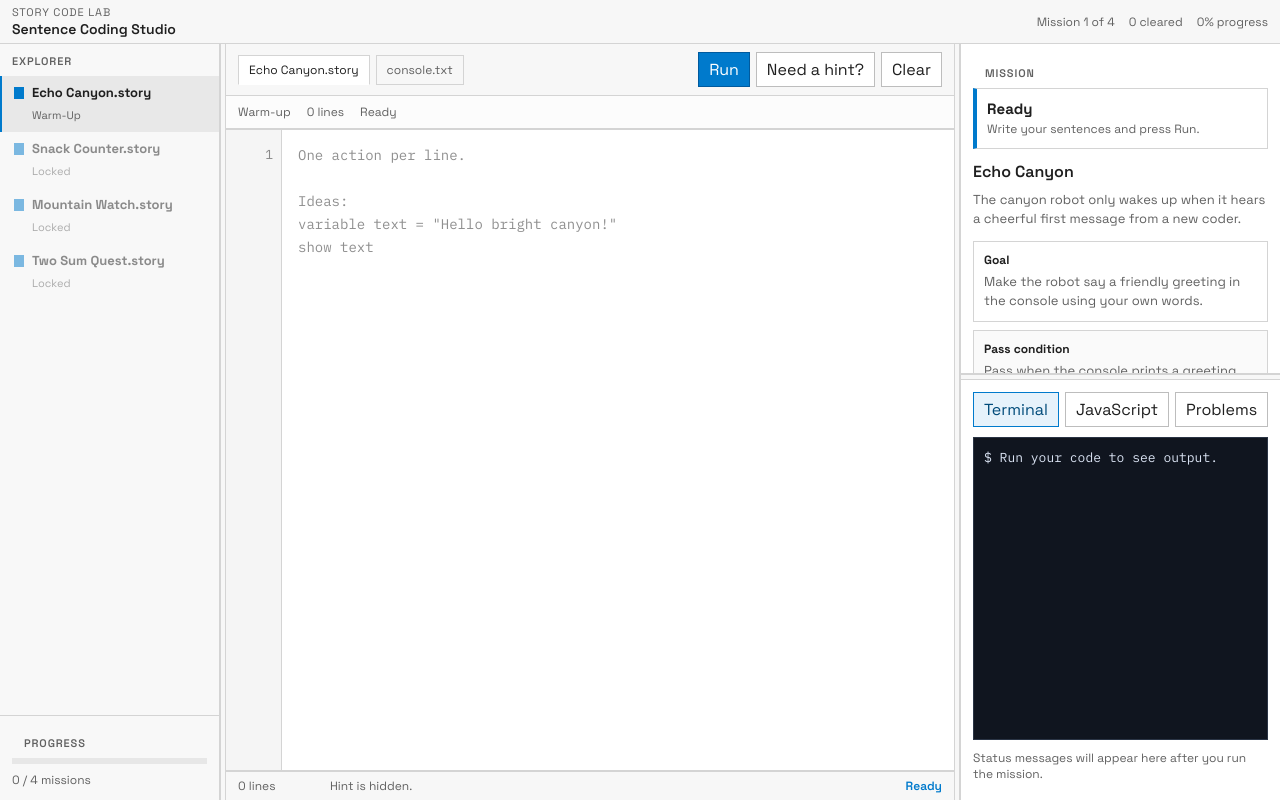
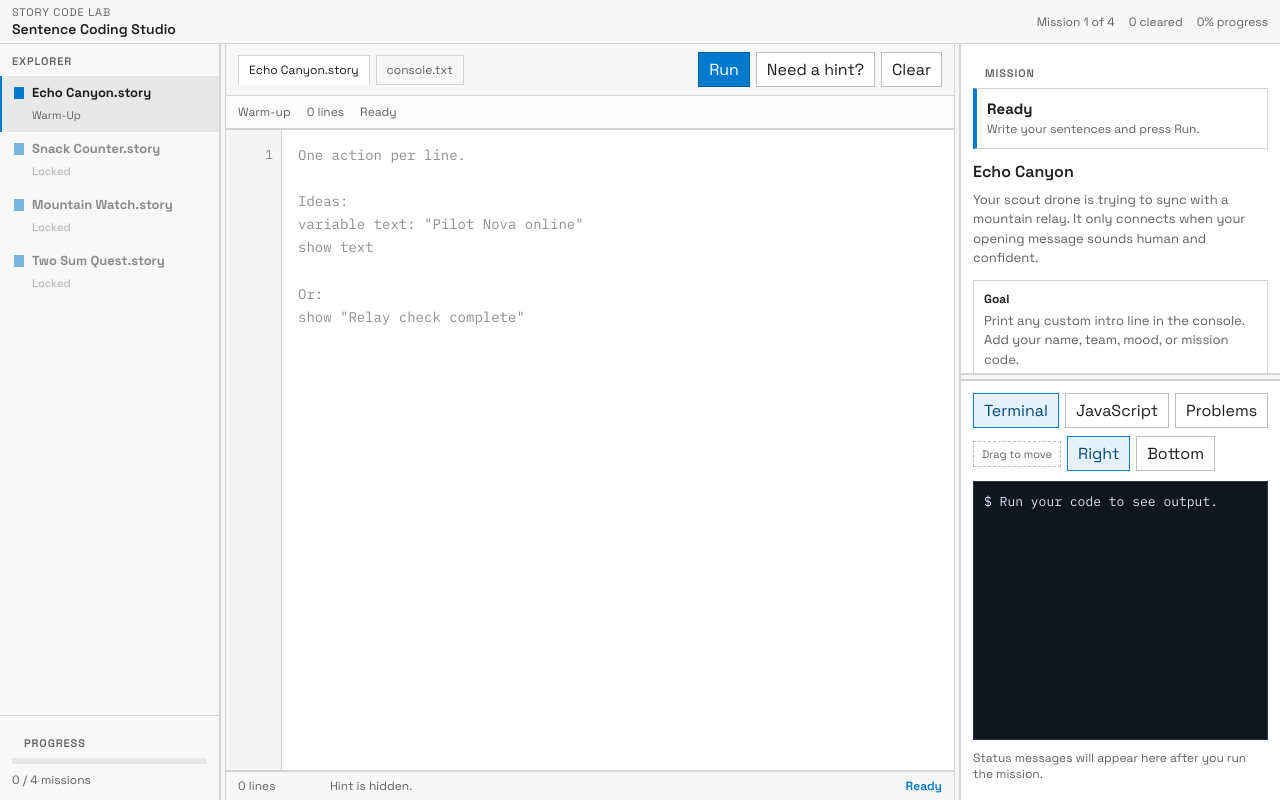
Before and after one commit to DH4410/LearnToCode, a Next.js app: page / in a window 1280 px wide. Built offline with nearby package versions, Linux system fonts and the light colour scheme.

Commit message:
feat: enhance terminal functionality with docking options and improved layout handling

```diff
--- a/app/globals.css
+++ b/app/globals.css
@@ -46,6 +46,12 @@ textarea {
   display: grid;
   grid-template-rows: 44px minmax(0, 1fr);
   background: var(--panel);
+}
+
+.workspace-body {
+  min-height: 0;
+  display: grid;
+  grid-template-rows: minmax(0, 1fr);
 }
 
 .topbar {
@@ -558,6 +564,41 @@ textarea {
   gap: 10px;
 }
 
+.terminal-panel {
+  border-top: 1px solid var(--border);
+}
+
+.terminal-topbar {
+  display: flex;
+  align-items: center;
+  justify-content: space-between;
+  gap: 8px;
+  flex-wrap: wrap;
+}
+
+.dock-row {
+  display: flex;
+  align-items: center;
+  gap: 6px;
+}
+
+.dock-handle {
+  display: inline-flex;
+  align-items: center;
+  padding: 5px 8px;
+  border: 1px dashed var(--border-strong);
+  color: var(--muted);
+  font-size: 11px;
+  cursor: move;
+  user-select: none;
+}
+
+.dock-handle:hover {
+  border-color: var(--accent);
+  color: #004b7a;
+  background: var(--accent-soft);
+}
+
 .output-tabs {
   display: flex;
   gap: 6px;
@@ -630,6 +671,10 @@ textarea {
     grid-template-columns: 1fr;
   }
 
+  .workspace-body {
+    grid-template-rows: auto;
+  }
+
   .resize-handle {
     display: none;
   }
@@ -642,6 +687,11 @@ textarea {
 
   .editor-column {
     min-height: 520px;
+  }
+
+  .dock-row {
+    width: 100%;
+    justify-content: flex-start;
   }
 }
 
--- a/app/page.tsx
+++ b/app/page.tsx
@@ -19,6 +19,7 @@ const defaultResult: StoryResult = {
 const languageGuide = [
   "make a number called score with 10",
   "variable text = \"hi\"",
+  "variable text: \"hi\"",
   "let nums = [2, 7, 11, 15]",
   "const target = 9",
   "make a list called nums with 2, 7, 11, 15",
@@ -154,7 +155,7 @@ const lintProgram = (program: string): EditorIssue[] => {
       return;
     }
 
-    const isAssignmentLike = /^([a-zA-Z_][\w]*)\s*=/.test(trimmed);
+    const isAssignmentLike = /^([a-zA-Z_][\w]*)\s*[:=]/.test(trimmed);
     const lowerFirst = firstToken.toLowerCase();
 
     if (!commandKeywords.has(lowerFirst) && !isAssignmentLike) {
@@ -188,6 +189,17 @@ const lintProgram = (program: string): EditorIssue[] => {
         line: index + 1,
         token: firstToken,
         message: "Expected a value after show/print.",
+      });
+    }
+
+    if (
+      ["variable", "let", "const"].includes(lowerFirst) &&
+      !/^(variable|let|const)\s+[a-zA-Z][\w]*\s*[:=]\s*.+$/i.test(trimmed)
+    ) {
+      issues.push({
+        line: index + 1,
+        token: firstToken,
+        message: "Expected: variable name = value (or name: value)",
       });
     }
   });
@@ -247,6 +259,8 @@ type LayoutState = {
   leftWidth: number;
   rightWidth: number;
   missionHeight: number;
+  bottomTerminalHeight: number;
+  terminalDock: "right" | "bottom";
 };
 
 type DragState =
@@ -264,6 +278,16 @@ type DragState =
       type: "mission";
       startY: number;
       startHeight: number;
+    }
+  | {
+      type: "terminal-bottom";
+      startY: number;
+      startHeight: number;
+    }
+  | {
+      type: "terminal-dock";
+      startX: number;
+      startY: number;
     };
 
 export default function Home() {
@@ -281,6 +305,8 @@ export default function Home() {
     leftWidth: 220,
     rightWidth: 320,
     missionHeight: 330,
+    bottomTerminalHeight: 240,
+    terminalDock: "right",
   });
   const [dragState, setDragState] = useState<DragState | null>(null);
   const [isCompactLayout, setIsCompactLayout] = useState(false);
@@ -330,6 +356,9 @@ export default function Home() {
           leftWidth: parsed.leftWidth ?? current.leftWidth,
           rightWidth: parsed.rightWidth ?? current.rightWidth,
           missionHeight: parsed.missionHeight ?? current.missionHeight,
+          bottomTerminalHeight:
+            parsed.bottomTerminalHeight ?? current.bottomTerminalHeight,
+          terminalDock: parsed.terminalDock ?? current.terminalDock,
         }));
       } catch {
         window.localStorage.removeItem(layoutStorageKey);
@@ -486,6 +515,39 @@ export default function Home() {
       return;
     }
 
+    if (dragState.type === "terminal-bottom") {
+      const nextHeight = clamp(
+        dragState.startHeight - (event.clientY - dragState.startY),
+        160,
+        460,
+      );
+
+      setLayout((current) => ({
+        ...current,
+        bottomTerminalHeight: nextHeight,
+      }));
+      return;
+    }
+
+    if (dragState.type === "terminal-dock") {
+      const deltaX = event.clientX - dragState.startX;
+      const deltaY = event.clientY - dragState.startY;
+
+      if (Math.abs(deltaY) > Math.abs(deltaX) + 24) {
+        setLayout((current) => ({
+          ...current,
+          terminalDock: "bottom",
+        }));
+      } else if (Math.abs(deltaX) > Math.abs(deltaY) + 24) {
+        setLayout((current) => ({
+          ...current,
+          terminalDock: "right",
+        }));
+      }
+
+      return;
+    }
+
     const maxMissionHeight = Math.max(220, window.innerHeight - 240);
     const nextHeight = clamp(
       dragState.startHeight + (event.clientY - dragState.startY),
@@ -512,7 +574,11 @@ export default function Home() {
     window.addEventListener("pointerup", handlePointerUp);
     document.body.style.userSelect = "none";
     document.body.style.cursor =
-      dragState.type === "mission" ? "row-resize" : "col-resize";
+      dragState.type === "mission" || dragState.type === "terminal-bottom"
+        ? "row-resize"
+        : dragState.type === "terminal-dock"
+          ? "move"
+          : "col-resize";
 
     return () => {
       window.removeEventListener("pointermove", handleDragMove);
@@ -531,7 +597,17 @@ export default function Home() {
   const inspectorStyle = isCompactLayout
     ? undefined
     : {
-        gridTemplateRows: `${layout.missionHeight}px 6px minmax(0, 1fr)`,
+        gridTemplateRows:
+          layout.terminalDock === "right"
+            ? `${layout.missionHeight}px 6px minmax(0, 1fr)`
+            : "minmax(0, 1fr)",
+      };
+
+  const workspaceBodyStyle =
+    isCompactLayout || layout.terminalDock !== "bottom"
+      ? undefined
+      : {
+          gridTemplateRows: `minmax(0, 1fr) 6px ${layout.bottomTerminalHeight}px`,
         };
 
   const syncEditorScroll = (event: React.UIEvent<HTMLTextAreaElement>) => {
@@ -547,6 +623,122 @@ export default function Home() {
       editorGutterRef.current.scrollTop = nextTop;
     }
   };
+
+  const terminalPanel = (
+    <div className="panel-surface code-card terminal-panel">
+      <div className="terminal-topbar">
+        <div className="output-tabs">
+          <button
+            className={`output-tab ${outputTab === "terminal" ? "active" : ""}`}
+            onClick={() => setOutputTab("terminal")}
+            type="button"
+          >
+            Terminal
+          </button>
+          <button
+            className={`output-tab ${outputTab === "javascript" ? "active" : ""}`}
+            onClick={() => setOutputTab("javascript")}
+            type="button"
+          >
+            JavaScript
+          </button>
+          <button
+            className={`output-tab ${outputTab === "problems" ? "active" : ""}`}
+            onClick={() => setOutputTab("problems")}
+            type="button"
+          >
+            Problems
+          </button>
+        </div>
+        <div className="dock-row">
+          <span
+            className="dock-handle"
+            onPointerDown={(event) => {
+              if (isCompactLayout) {
+                return;
+              }
+
+              event.preventDefault();
+              setDragState({
+                type: "terminal-dock",
+                startX: event.clientX,
+                startY: event.clientY,
+              });
+            }}
+            role="button"
+            tabIndex={0}
+          >
+            Drag to move
+          </span>
+          <button
+            className={`output-tab ${layout.terminalDock === "right" ? "active" : ""}`}
+            onClick={() =>
+              setLayout((current) => ({
+                ...current,
+                terminalDock: "right",
+              }))
+            }
+            type="button"
+          >
+            Right
+          </button>
+          <button
+            className={`output-tab ${layout.terminalDock === "bottom" ? "active" : ""}`}
+            onClick={() =>
+              setLayout((current) => ({
+                ...current,
+                terminalDock: "bottom",
+              }))
+            }
+            type="button"
+          >
+            Bottom
+          </button>
+        </div>
+      </div>
+      <pre className="code-view">
+        {outputTab === "terminal"
+          ? result.output.length > 0
+            ? [`$ run ${activeChallenge.title}.story`, ...result.output].join("\n")
+            : "$ Run your code to see output."
+          : result.generatedCode.length > 0
+            ? outputTab === "javascript"
+              ? result.generatedCode.join("\n")
+              : allProblems
+                  .map((problem) =>
+                    problem.line
+                      ? `Line ${problem.line}: ${problem.message}`
+                      : problem.message,
+                  )
+                  .join("\n")
+            : outputTab === "javascript"
+              ? "// Translated JavaScript will appear here."
+              : allProblems.length > 0
+                ? allProblems
+                    .map((problem) =>
+                      problem.line
+                        ? `Line ${problem.line}: ${problem.message}`
+                        : problem.message,
+                    )
+                    .join("\n")
+                : "No problems found."}
+      </pre>
+      <div className="debug-list">
+        {allProblems.length > 0 ? (
+          allProblems.map((problem) => (
+            <p key={problem.id} className="error-line">
+              {problem.line ? `Line ${problem.line}: ` : ""}
+              {problem.message}
+            </p>
+          ))
+        ) : result.steps.length > 0 ? (
+          result.steps.map((step) => <p key={step}>{step}</p>)
+        ) : (
+          <p>Status messages will appear here after you run the mission.</p>
+        )}
+      </div>
+    </div>
+  );
 
   return (
     <main className="app-shell">
@@ -566,6 +758,7 @@ export default function Home() {
           </div>
         </header>
 
+        <section className="workspace-body" style={workspaceBodyStyle}>
           <section className="ide-grid" style={ideGridStyle}>
           <aside className="sidebar panel-surface">
             <div className="section-label">Explorer</div>
@@ -759,6 +952,8 @@ export default function Home() {
               </div>
             </div>
 
+            {layout.terminalDock === "right" ? (
+              <>
                 <div
                   aria-label="Resize mission panel"
                   className="resize-handle resize-handle-horizontal"
@@ -776,74 +971,35 @@ export default function Home() {
                   }}
                   role="separator"
                 />
+                {terminalPanel}
+              </>
+            ) : null}
+          </aside>
 
-            <div className="panel-surface code-card">
-              <div className="output-tabs">
-                <button
-                  className={`output-tab ${outputTab === "terminal" ? "active" : ""}`}
-                  onClick={() => setOutputTab("terminal")}
-                  type="button"
-                >
-                  Terminal
-                </button>
-                <button
-                  className={`output-tab ${outputTab === "javascript" ? "active" : ""}`}
-                  onClick={() => setOutputTab("javascript")}
-                  type="button"
-                >
-                  JavaScript
-                </button>
-                <button
-                  className={`output-tab ${outputTab === "problems" ? "active" : ""}`}
-                  onClick={() => setOutputTab("problems")}
-                  type="button"
-                >
-                  Problems
-                </button>
-              </div>
-              <pre className="code-view">
-                {outputTab === "terminal"
-                  ? result.output.length > 0
-                    ? [`$ run ${activeChallenge.title}.story`, ...result.output].join("\n")
-                    : "$ Run your code to see output."
-                  : result.generatedCode.length > 0
-                    ? outputTab === "javascript"
-                      ? result.generatedCode.join("\n")
-                      : allProblems
-                          .map((problem) =>
-                            problem.line
-                              ? `Line ${problem.line}: ${problem.message}`
-                              : problem.message,
-                          )
-                          .join("\n")
-                    : outputTab === "javascript"
-                      ? "// Translated JavaScript will appear here."
-                      : allProblems.length > 0
-                        ? allProblems
-                            .map((problem) =>
-                              problem.line
-                                ? `Line ${problem.line}: ${problem.message}`
-                                : problem.message,
-                            )
-                            .join("\n")
-                        : "No problems found."}
-              </pre>
-              <div className="debug-list">
-                {allProblems.length > 0 ? (
-                  allProblems.map((problem) => (
-                    <p key={problem.id} className="error-line">
-                      {problem.line ? `Line ${problem.line}: ` : ""}
-                      {problem.message}
-                    </p>
-                  ))
-                ) : result.steps.length > 0 ? (
-                  result.steps.map((step) => <p key={step}>{step}</p>)
-                ) : (
-                  <p>Status messages will appear here after you run the mission.</p>
-                )}
-              </div>
-            </div>
-          </aside>
+          </section>
+
+          {layout.terminalDock === "bottom" ? (
+            <>
+              <div
+                aria-label="Resize bottom terminal"
+                className="resize-handle resize-handle-horizontal"
+                onPointerDown={(event) => {
+                  if (isCompactLayout) {
+                    return;
+                  }
+
+                  event.preventDefault();
+                  setDragState({
+                    type: "terminal-bottom",
+                    startY: event.clientY,
+                    startHeight: layout.bottomTerminalHeight,
+                  });
+                }}
+                role="separator"
+              />
+              {terminalPanel}
+            </>
+          ) : null}
         </section>
       </section>
     </main>
--- a/lib/challenges.ts
+++ b/lib/challenges.ts
@@ -25,11 +25,9 @@ const outputHas = (result: StoryResult, text: string) =>
 const hasListValue = (result: StoryResult, target: number[]) =>
   Object.values(result.variables).some((value) => sameArray(value, target));
 
-const hasAnyList = (result: StoryResult) =>
-  Object.values(result.variables).some((value) => Array.isArray(value));
-
-const hasNumberValue = (result: StoryResult, target: number) =>
-  Object.values(result.variables).some((value) => value === target);
+const outputContains = (result: StoryResult, text: string) =>
+  result.errors.length === 0 &&
+  result.output.some((line) => line.trim().toLowerCase().includes(text.toLowerCase()));
 
 export const challenges: Challenge[] = [
   {
@@ -37,18 +35,16 @@ export const challenges: Challenge[] = [
     title: "Echo Canyon",
     badge: "Warm-up",
     story:
-      "The canyon robot only wakes up when it hears a cheerful first message from a new coder.",
+      "Your scout drone is trying to sync with a mountain relay. It only connects when your opening message sounds human and confident.",
     mission:
-      "Make the robot say a friendly greeting in the console using your own words.",
-    winText: "Pass when the console prints a greeting sentence.",
-    hint: "Create a word, then show it. Example idea: make a word called greeting with Hello bright canyon!",
+      "Print any custom intro line in the console. Add your name, team, mood, or mission code.",
+    winText: "Pass when at least one line prints with no errors.",
+    hint: "Any style is valid: variable text = \"Hi\", variable text: \"Hi\", or just show \"Hi\".",
     starter: "",
     placeholder:
-      "One action per line.\n\nIdeas:\nvariable text = \"Hello bright canyon!\"\nshow text",
+      "One action per line.\n\nIdeas:\nvariable text: \"Pilot Nova online\"\nshow text\n\nOr:\nshow \"Relay check complete\"",
     check: (result) =>
       result.errors.length === 0 &&
-      result.lineCount >= 2 &&
-      Object.keys(result.variables).length >= 1 &&
       result.output.length > 0,
   },
   {
@@ -56,17 +52,16 @@ export const challenges: Challenge[] = [
     title: "Snack Counter",
     badge: "Logic",
     story:
-      "Camp leaders dumped four apple baskets onto the table and need a super fast total before lunch starts.",
+      "You are running a festival food truck. Four runners delivered snack crates and the line is growing fast.",
     mission:
-      "Count apples from the list 3, 5, 2, 4 and print the final total for the team.",
+      "Use numbers 3, 5, 2, 4 and print the final snack total before the timer hits zero.",
     winText: "Pass when the console shows 14.",
-    hint: "Make a list first. Then create a new value from the sum of that list and show it.",
+    hint: "You can solve it in multiple ways: list + sum, direct math, or a variable that becomes 14.",
     starter: "",
     placeholder:
-      "One action per line.\n\nExample styles:\nmake a list called apples with 3, 5, 2, 4\nset total to sum of apples\nshow total",
+      "One action per line.\n\nExample styles:\nmake a list called snacks with 3, 5, 2, 4\nset total to sum of snacks\nshow total",
     check: (result) =>
-      result.lineCount >= 3 &&
-      hasListValue(result, [3, 5, 2, 4]) &&
+      result.errors.length === 0 &&
       outputHas(result, "14"),
   },
   {
@@ -74,17 +69,16 @@ export const challenges: Challenge[] = [
     title: "Mountain Watch",
     badge: "Data",
     story:
-      "A tiny drone scanned the mountain trail, but the rescue team only cares about the tallest peak right now.",
+      "A weather balloon streamed five peak heights, and your control room needs the highest value for a storm alert.",
     mission:
-      "Use the height list 4, 12, 7, 18, 9 and report the tallest mountain in the console.",
+      "Use heights 4, 12, 7, 18, 9 and report the tallest peak in the console.",
     winText: "Pass when the console shows 18.",
-    hint: "There is a built-in phrase for this: biggest number in your list.",
+    hint: "Try biggest number in heights, but any valid path to output 18 is accepted.",
     starter: "",
     placeholder:
       "One action per line.\n\nUse the heights 4, 12, 7, 18, 9.\nMake a list, find the biggest number, then show it.",
     check: (result) =>
-      result.lineCount >= 3 &&
-      hasListValue(result, [4, 12, 7, 18, 9]) &&
+      result.errors.length === 0 &&
       outputHas(result, "18"),
   },
   {
@@ -92,20 +86,21 @@ export const challenges: Challenge[] = [
     title: "Two Sum Quest",
     badge: "Challenge",
     story:
-      "A rover found a hidden gate. It opens only when you name the two index spots whose numbers combine to the target energy.",
+      "You reached a vault door with a dual-pin lock. It opens when you output two index slots whose values combine to the target charge.",
     mission:
       "Use the numbers 2, 7, 11, 15 and the target 9. Print the matching pair of index spots.",
     winText: "Pass when the console shows [0, 1].",
-    hint: "After making the list and target, ask for the index pair from your list that adds to the target.",
+    hint: "Built-in phrase: index pair from nums that adds to target. Output [0, 1] or [1, 0].",
     starter: "",
     placeholder:
       "One action per line.\n\nExample styles:\nlet nums = [2, 7, 11, 15]\nlet target = 9\npair = index pair from nums that adds to target\nshow pair",
     check: (result) =>
-      result.lineCount >= 4 &&
       result.errors.length === 0 &&
-      hasListValue(result, [2, 7, 11, 15]) &&
-      hasNumberValue(result, 9) &&
       (sameArray(result.variables.pair, [0, 1]) ||
-        result.output.includes("[0, 1]")),
+        sameArray(result.variables.pair, [1, 0]) ||
+        outputContains(result, "[0, 1]") ||
+        outputContains(result, "[1, 0]") ||
+        outputContains(result, "0, 1") ||
+        outputContains(result, "1, 0")),
   },
 ];
--- a/lib/story-runtime.ts
+++ b/lib/story-runtime.ts
@@ -381,7 +381,7 @@ export const runStoryProgram = (source: string): StoryResult => {
       }
 
       match = cleanedLine.match(
-        /^(variable|let|const)\s+([a-zA-Z][\w]*)\s*=\s*(.+)$/i,
+        /^(variable|let|const)\s+([a-zA-Z][\w]*)\s*[:=]\s*(.+)$/i,
       );
       if (match) {
         const variableName = normalizeName(match[2]);
```
Lines whose indentation alone changed are shown as unchanged.
